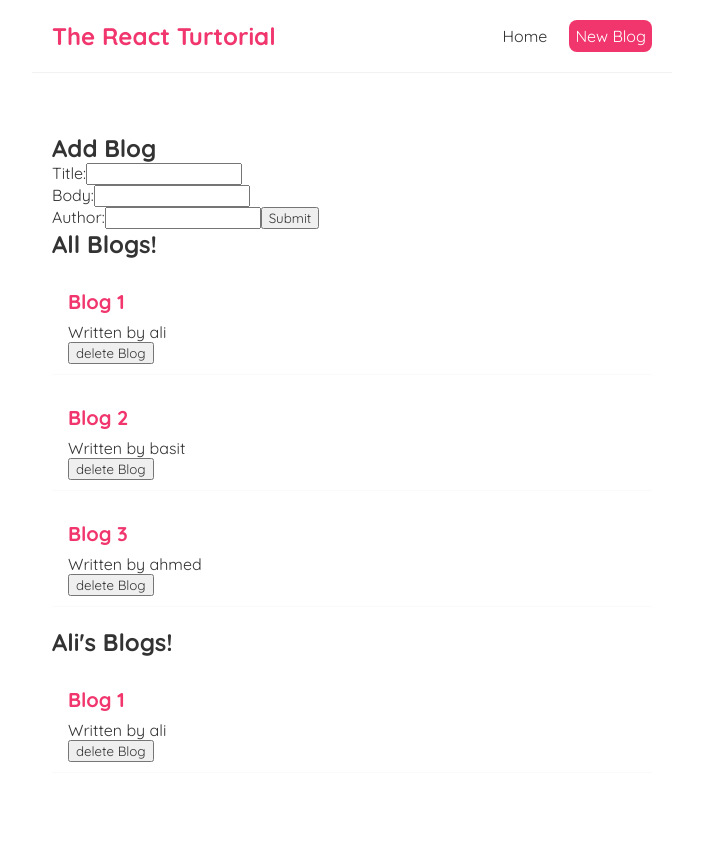
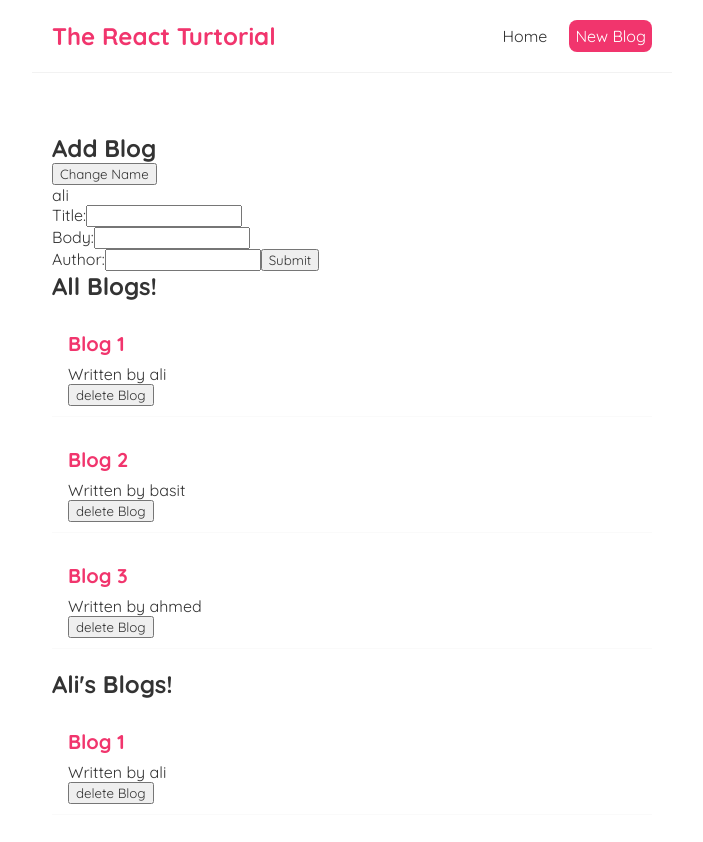
Before and after one commit to Abdulbasit182000/Forntend-2, a React (Create React App) app in the folder firstapp/: page / in a window 1280 px wide. Shown: the top 842 px of the page, without its empty margins (288-991 px from the left). Built offline with nearby package versions, Linux system fonts and the light colour scheme.

Commit message:
Started useEffect

```diff
--- a/firstapp/src/Cpmponents/newhome.js
+++ b/firstapp/src/Cpmponents/newhome.js
@@ -1,4 +1,4 @@
-import React, { useState } from "react";
+import React, { useState, useEffect } from "react";
 import BlogList from "./BlogList";
 
 const Newhome = () => {
@@ -7,6 +7,8 @@ const Newhome = () => {
         { title: 'Blog 2', body: 'Blog 2 body', author: 'basit', id: 2 },
         { title: 'Blog 3', body: 'Blog 3 body', author: 'ahmed', id: 3 }
     ]);
+
+    const [name, setName] = useState('ali')
 
     const handleClick = () => {
         let title = document.getElementById('title').value;
@@ -21,15 +23,24 @@ const Newhome = () => {
         ]);
     }
 
+    const handleName = () => {
+        setName('basit')
+    }
     const handleDelete = (id) => {
         const newBlogs = blogs.filter(blog => blog.id !== id);
         setBlogs(newBlogs)
     }
 
+    useEffect(() => {
+        console.log('use effect ran')
+    },[name]);
+
     return (
         <div className="newhome">
             <h2>Add Blog</h2>
             <div>
+                <button onClick={() => handleName()}>Change Name</button>
+                <p>{name}</p>
                 <label>
                     Title:
                     <input type="text" name="Title" id="title" />
```
